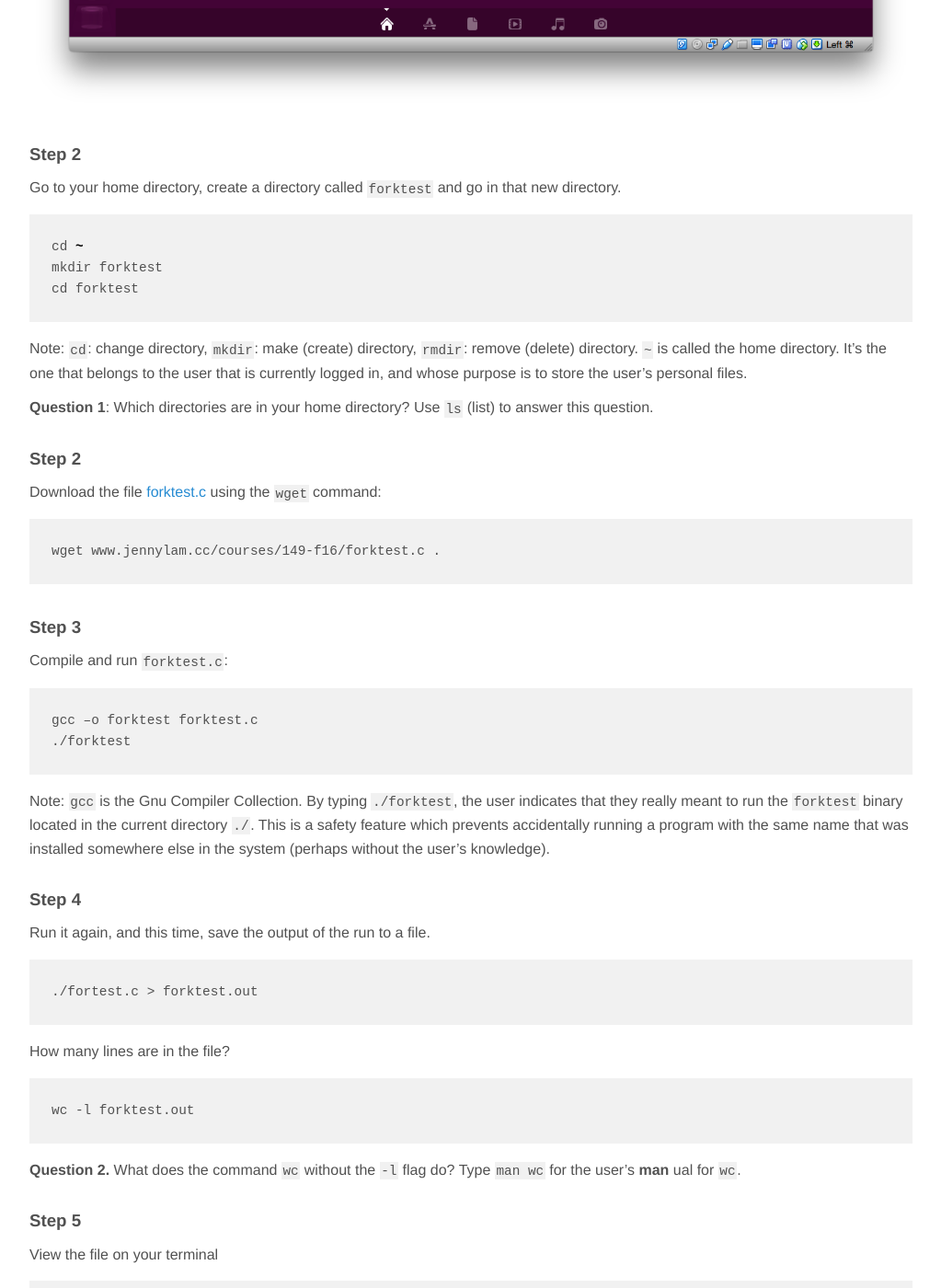
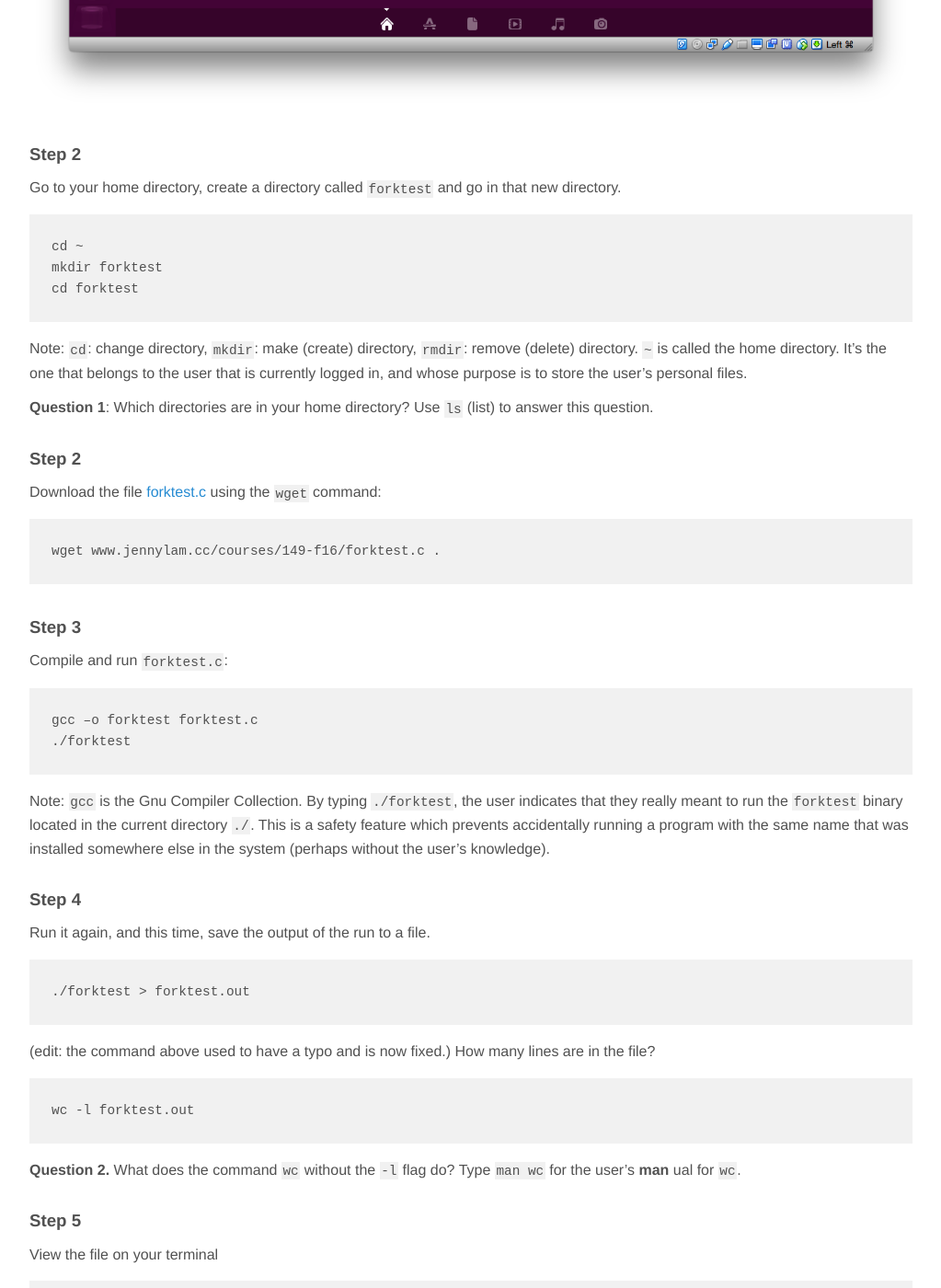
Before and after one commit to jnylam/jnylam.github.io, a Jekyll site: the page built from _courses/149-f16/homework01.md, in a window 1280 px wide and 1400 px high, scrolled down 1232 px. Shown: the whole window at 92% size, without its empty margins (128-1151 px from the left). Built offline with Jekyll 4.4.1, drawn with Linux system fonts in a browser that asks for light colours.

Commit message:
149 notes

````diff
--- a/_courses/149-f16/homework01.md
+++ b/_courses/149-f16/homework01.md
@@ -29,7 +29,7 @@ In Linux, fire up a terminal.
 ### Step 2
 Go to your home directory, create a directory called `forktest` and go in that new directory.
 
-```ruby?line_numbers=false
+```
 cd ~
 mkdir forktest
 cd forktest
@@ -63,9 +63,10 @@ Note: `gcc` is the Gnu Compiler Collection. By typing `./forktest`, the user ind
 Run it again, and this time, save the output of the run to a file.
 
 ```
-./fortest.c > forktest.out
+./forktest > forktest.out
 ```
 
+(edit: the command above used to have a typo and is now fixed.)
 How many lines are in the file?
 
 ```
````
Also changed, not shown: _courses/149-f16/index.md (+1 -1 lines), 1 other file.
